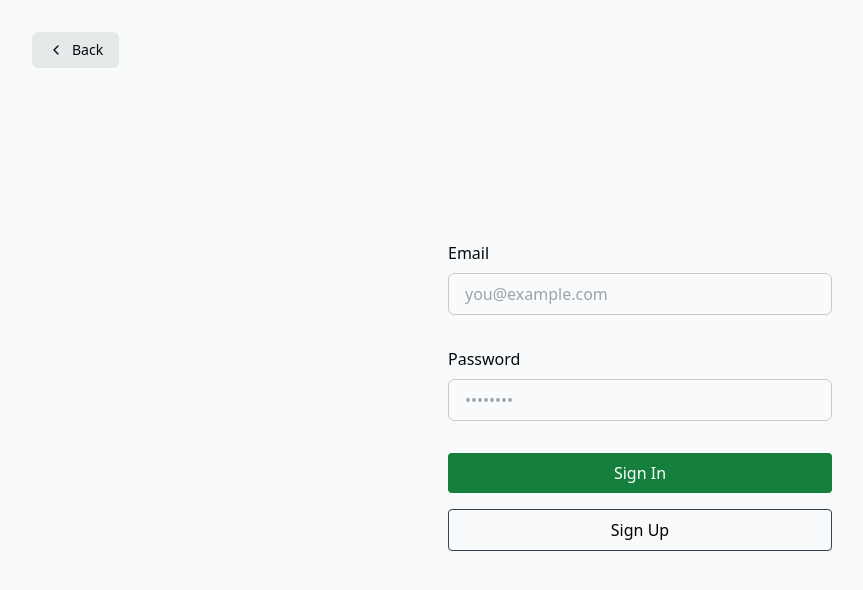
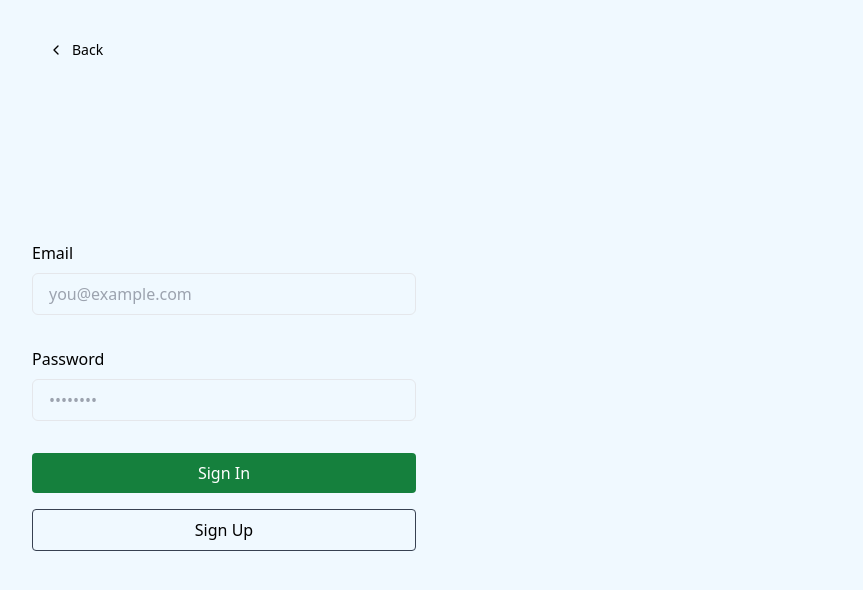
Before and after one commit to SandraBayabos/nextjs-with-supabase, a Next.js app: page /login in a window 1280 px wide. Shown: the top 590 px of the page, without its empty margins (0-863 px from the left). Built offline with nearby package versions, Linux system fonts and the light colour scheme.

Commit message:
setup: removed unnecessary styling and adjusted layout.tsx

```diff
--- a/app/layout.tsx
+++ b/app/layout.tsx
@@ -1,7 +1,7 @@
 import './globals.css'
 
 export const metadata = {
-  title: 'Create Next App',
+  title: 'Sudoku!',
   description: 'Generated by create next app',
 }
 
@@ -12,8 +12,8 @@ export default function RootLayout({
 }) {
   return (
     <html lang="en">
-      <body>
-        <main className="min-h-screen bg-background flex flex-col items-center">
+      <body className='h-screen bg-sky-50'>
+        <main className="h-full bg-background flex items-center">
           {children}
         </main>
       </body>
```
Also changed, not shown: app/globals.css (+4 -4 lines).
